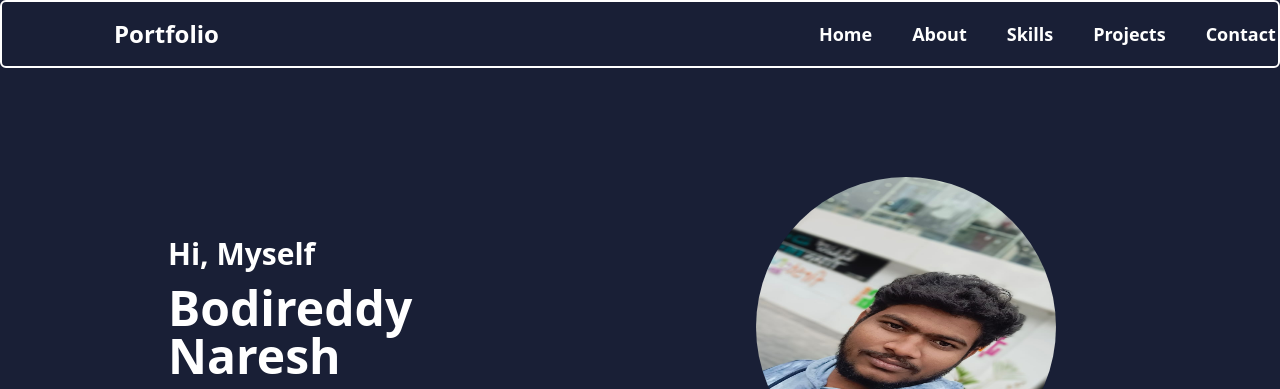
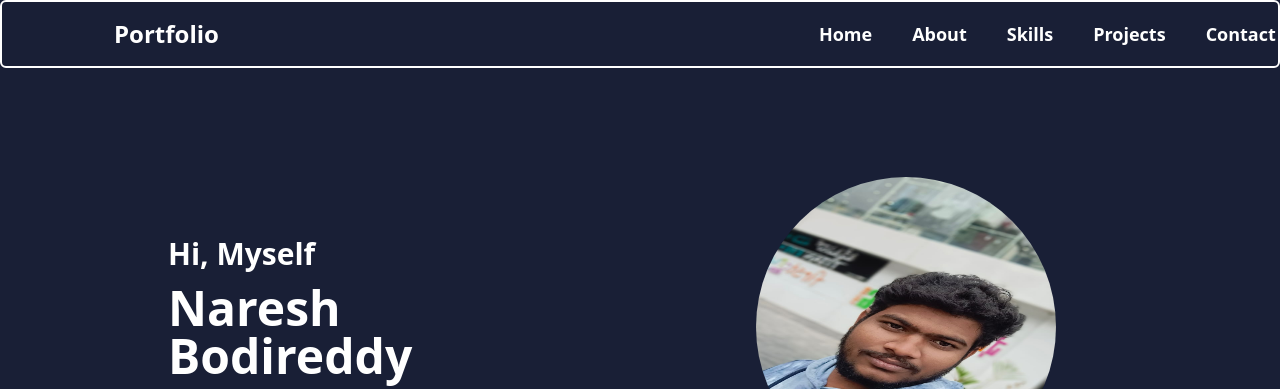
Before and after one commit to naresh65723/Portfolio, a website: page index.html in a window 1280 px wide. Shown: the top 389 px of the page. Drawn offline with Linux system fonts and the light colour scheme.

Commit message:
Update index.html

```diff
--- a/index.html
+++ b/index.html
@@ -29,7 +29,7 @@
         <div class="grid gap-10 lg:grid-cols-2 lg:mx-32 xl:mx-32 2xl:mx-32">
             <div class="p-10 mx-auto">
                 <h3 class="text-3xl font-bold">Hi, Myself</h3>
-                <h1 class="text-5xl font-bold my-3">Bodireddy Naresh</h1>
+                <h1 class="text-5xl font-bold my-3">Naresh Bodireddy</h1>
                 <h2 class="text-3xl font-bold">And I'm a Fullstack Developer</h2>
                 <p class="text-sm my-3"></p>
                 <div class="flex gap-4 mb-5 text-blue-400">
```
